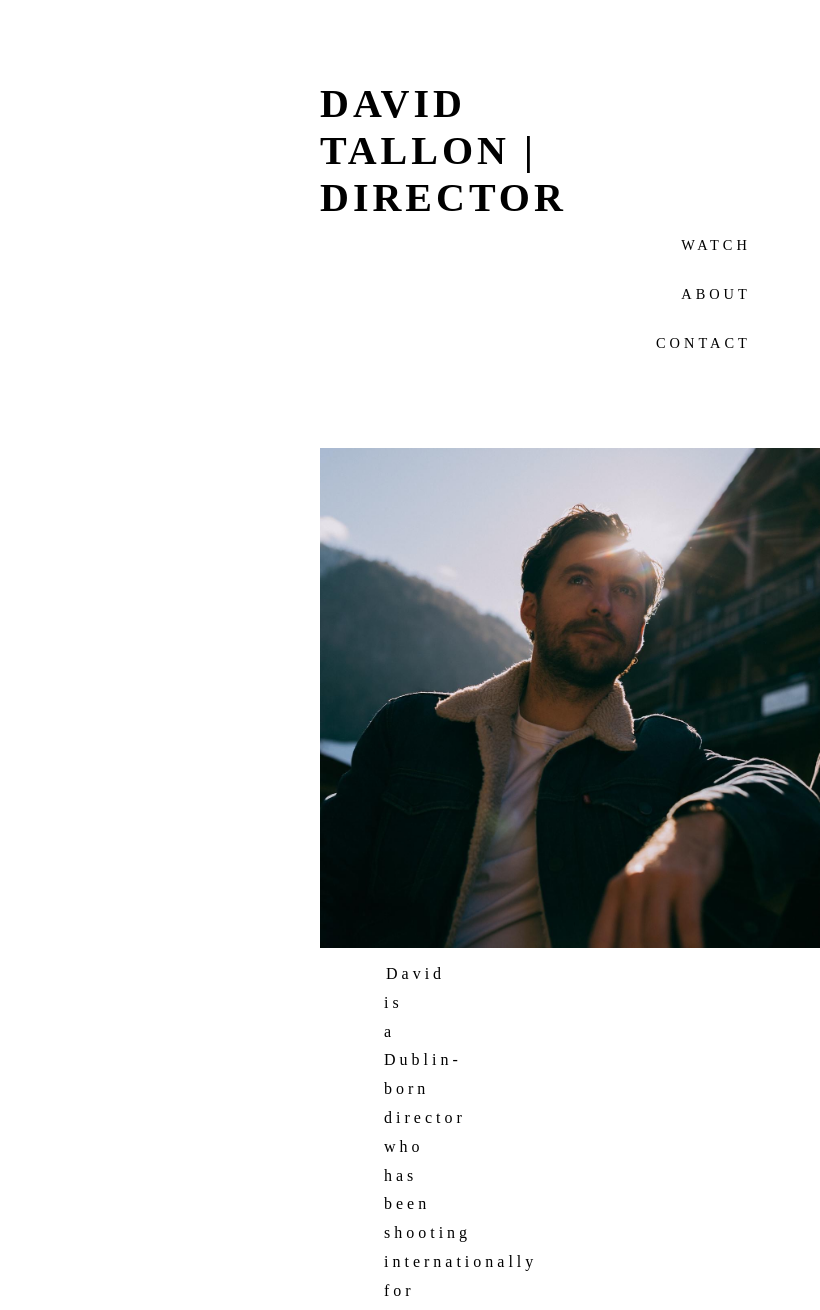
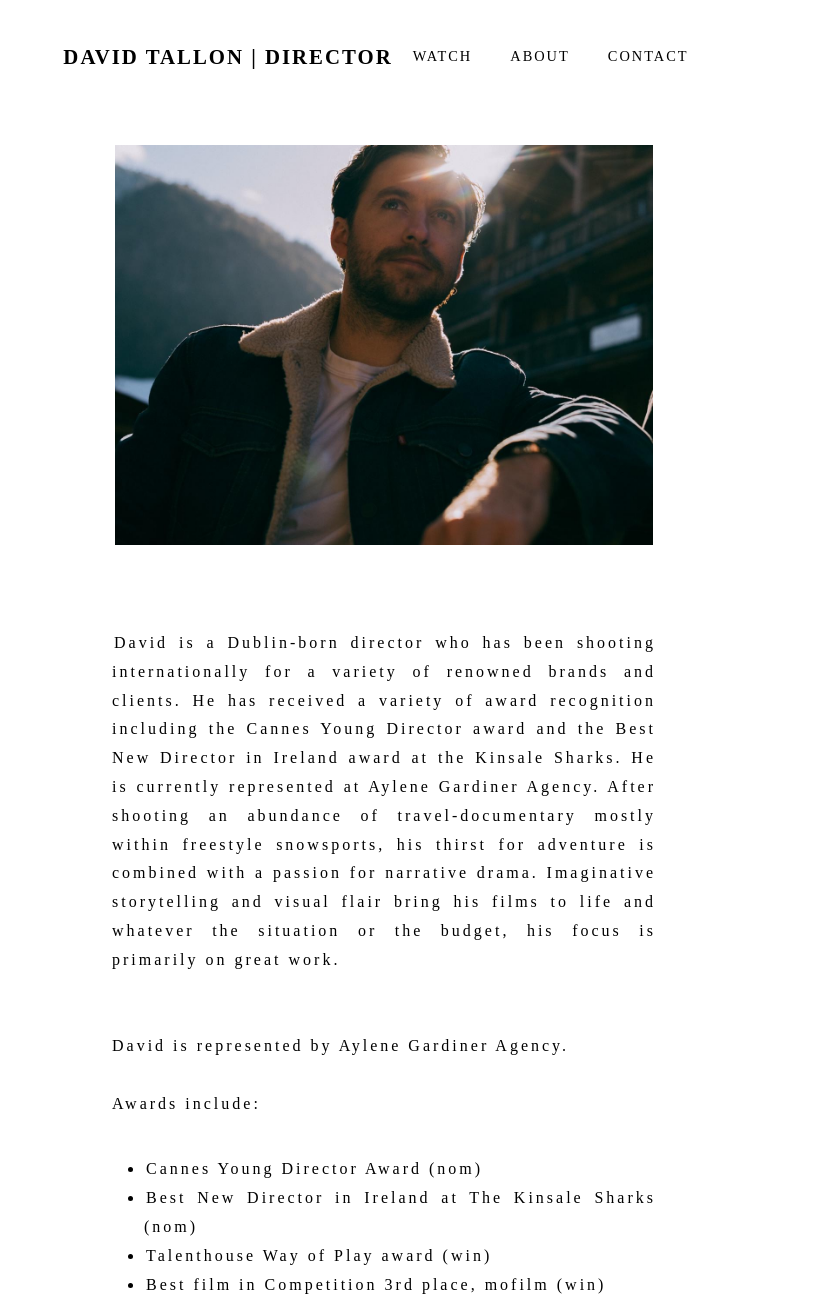
Before and after one commit to davetallon/Film-website, a plain HTML site: page About/index_about.html in a window 768 px wide. Shown: the top 1310 px of the page, 820 px wide, since content can reach past the window. Drawn offline with Linux system fonts and the light colour scheme; a web font is replaced by a local one.

Commit message:
Add files via upload

```diff
--- a/About/style_about.css
+++ b/About/style_about.css
@@ -150,3 +150,48 @@ header > div {
         padding-top: 1.5rem;
     }
 }
+
+@media (min-width: 40.1rem) and (max-width: 64rem) {
+    body {
+        padding-top: 2rem;
+        padding-left: 2rem;
+        padding-right: 2rem;
+    }
+
+    .main_header {
+        width: auto;
+        text-align: center;
+    }
+
+    .hero_logo {
+        font-size: 1.3rem;
+        letter-spacing: 2px;
+    }
+
+    .main_nav {
+        padding-left: 0px;
+        letter-spacing: 2px;
+    }
+
+    .mainBio {
+        text-align: center;
+    }
+
+    .bioImg {
+        width: 70vw;
+        height: 50vh;
+    }
+
+    .bioSpace {
+        display: block;
+        padding-top: 4rem;
+        padding-bottom: 1rem;
+    }
+
+    .bioTxt {
+        letter-spacing: 3px;
+        width: auto;
+        padding: 5rem
+    }
+
+}
```
